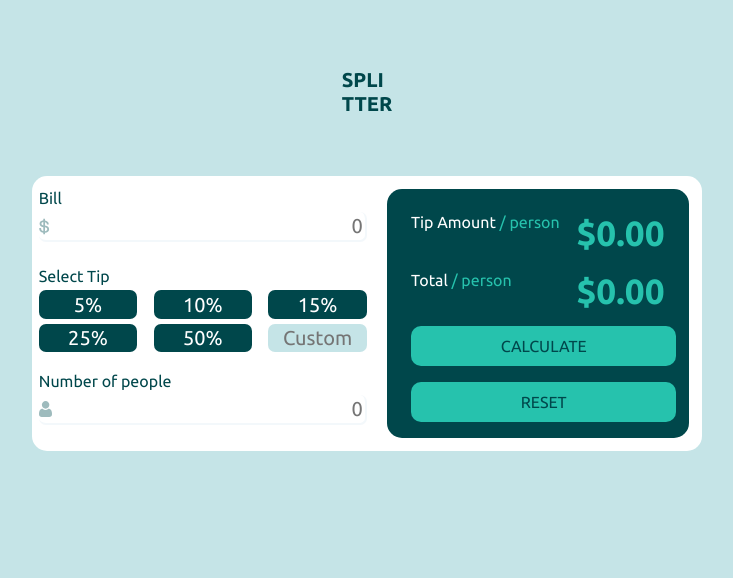
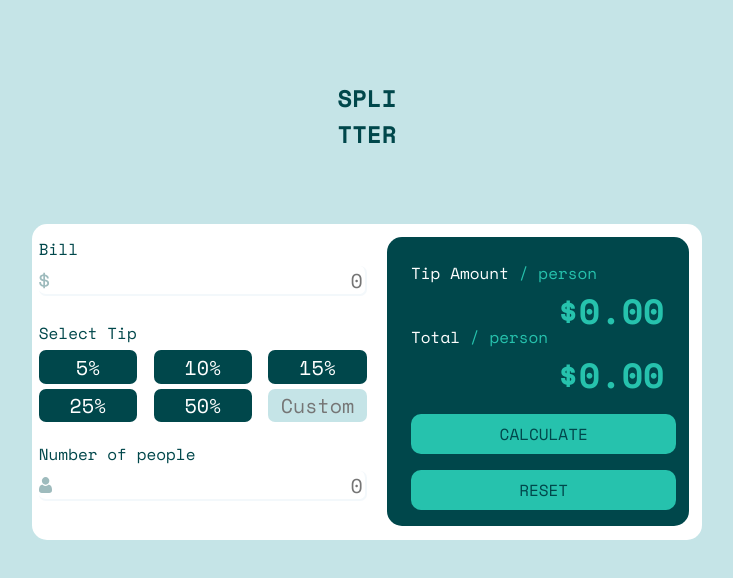
Before and after one commit to Wissemh/TipCalculator, a plain HTML site: page index.html in a window 1280 px wide. Both pictures are taken after a click on the button "RESET". Shown: the whole page, without its empty margins (273-1006 px from the left). Drawn offline with nearby package versions, Linux system fonts and the light colour scheme.

Commit message:
version 2.0.0

```diff
--- a/index.html
+++ b/index.html
@@ -11,7 +11,7 @@
   <script src="https://ajax.googleapis.com/ajax/libs/jquery/3.5.1/jquery.min.js"></script>
 
 
-  <link href="https://fonts.googleapis.com/css2?family=Ubuntu:wght@300;400;500;700&display=swap" rel="stylesheet">
+  <link href="https://fonts.googleapis.com/css2?family=Space+Mono:wght@400;700&display=swap" rel="stylesheet">
 
 
   <link rel="stylesheet" href="style.css">
--- a/script.js
+++ b/script.js
@@ -57,11 +57,10 @@ $("#number-people").change(function(){
 });
 $("#Reset-button").click(function() {
     document.getElementById("number-people").value="";
-    Tip=0;
-    billValue=0;
     document.getElementById("tip-val").innerHTML="$0.00";
     document.getElementById("total-val").innerHTML="$0.00";
     document.getElementById("total-val").innerHTML="$0.00";
+    document.getElementById("Bill-value").value="";
     $("#button5").removeClass("selected");
     $("#button10").removeClass("selected");
     $("#button15").removeClass("selected");
--- a/style.css
+++ b/style.css
@@ -2,7 +2,7 @@
 .attribution a { color: hsl(228, 45%, 44%); }
 
 * {
-    font-family: 'Ubuntu', sans-serif;
+    font-family: 'Space Mono', monospace;
     box-sizing: border-box;
 }
 body {
@@ -16,14 +16,13 @@ header {
     color: #00474B;
     padding: 3em;
     font-weight: bold;
-    font-size: 20px;
+    font-size: 24px;
     white-space: pre-line;
 }
 .container
 {
     background-color: white;
     width: 670px;
-    height: 275px;
     left: 20%;
     right: 20%;
     display: flex;
```
